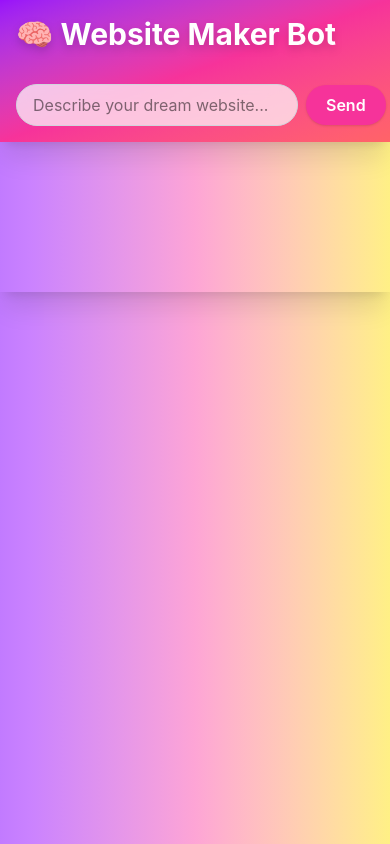
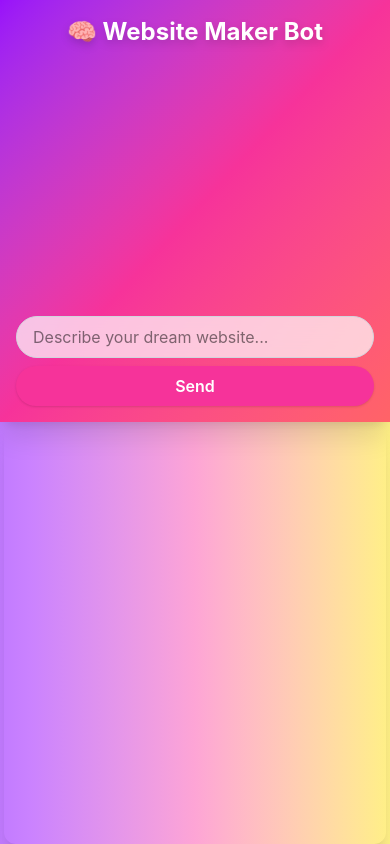
Before and after one commit to omp0110/Frontend, a React (Vite) app: page / in a window 390 px wide. Built offline with nearby package versions, Linux system fonts and the light colour scheme.

Commit message:
responsive

```diff
--- a/src/App.jsx
+++ b/src/App.jsx
@@ -6,13 +6,14 @@ export default function App() {
 
   const [previewUrl, setPreviewUrl] = React.useState("");
   return (
-    <div className="flex flex-col md:flex-row h-screen bg-gradient-to-r from-purple-400 via-pink-300 to-yellow-200">
-      <div className="md:w-1/2 w-full backdrop-blur-md bg-white/30 shadow-xl overflow-y-hidden">
-        <Chat setPreviewUrl={setPreviewUrl} />
-      </div>
-      <div className="md:w-1/2 w-full">
-        <Preview url={previewUrl} />
-      </div>
-    </div>
+    <div className="flex flex-col md:flex-row h-screen bg-gradient-to-r from-purple-400 via-pink-300 to-yellow-200 overflow-hidden">
+  <div className="md:w-1/2 w-full h-1/2 md:h-full backdrop-blur-md bg-white/30 shadow-xl">
+    <Chat setPreviewUrl={setPreviewUrl} />
+  </div>
+  <div className="md:w-1/2 w-full h-1/2 md:h-full">
+    <Preview url={previewUrl} />
+  </div>
+</div>
+
   );
 }
--- a/src/components/Chat.jsx
+++ b/src/components/Chat.jsx
@@ -102,9 +102,9 @@ export default function Chat({ setPreviewUrl }) {
 
   return (
     <div className="flex flex-col h-full p-4 bg-gradient-to-br from-purple-600 via-pink-500 to-red-400">
-      <h2 className="text-3xl font-bold mb-4 text-white drop-shadow-lg">🧠 Website Maker Bot</h2>
+      <h2 className="text-2xl sm:text-3xl font-bold mb-4 text-white drop-shadow-lg text-center sm:text-left">🧠 Website Maker Bot</h2>
 
-      <div className="flex-1 overflow-y-auto space-y-4 pr-2">
+      <div className="flex-1 overflow-y-auto space-y-4 pr-1 sm:pr-2">
         {messages.map((msg, index) => (
           <motion.div
             key={index}
@@ -139,10 +139,10 @@ export default function Chat({ setPreviewUrl }) {
         <div ref={chatEndRef} />
       </div>
 
-      <form onSubmit={handleSubmit} className="mt-4 flex gap-2 items-center">
+      <form onSubmit={handleSubmit} className="mt-4 flex flex-col sm:flex-row gap-2 items-center">
         <input
           type="text"
-          className="flex-1 px-4 py-2 rounded-full bg-white/70 backdrop-blur-md border border-gray-300 focus:outline-none focus:ring-2 focus:ring-pink-400"
+          className="w-full px-4 py-2 rounded-full bg-white/70 backdrop-blur-md border border-gray-300 focus:outline-none focus:ring-2 focus:ring-pink-400"
           value={prompt}
           onChange={(e) => setPrompt(e.target.value)}
           placeholder="Describe your dream website..."
@@ -152,11 +152,9 @@ export default function Chat({ setPreviewUrl }) {
           whileTap={{ scale: 0.9 }}
           type="submit"
           disabled={loading}
-          className={`px-5 py-2 rounded-full font-semibold shadow transition ${
-            loading
-              ? "bg-gray-400 cursor-not-allowed"
-              : "bg-pink-500 hover:bg-pink-600 text-white"
-          }`}
+          className={`w-full sm:w-auto px-5 py-2 rounded-full font-semibold shadow transition ${
+        loading ? "bg-gray-400 cursor-not-allowed" : "bg-pink-500 hover:bg-pink-600 text-white"
+      }`}
         >
           {loading ? "Thinking..." : "Send"}
         </motion.button>
--- a/src/components/Preview.jsx
+++ b/src/components/Preview.jsx
@@ -4,7 +4,7 @@ import { motion } from "framer-motion";
 export default function Preview({ url }) {
   return (
     <motion.div
-      className="h-full w-full"
+      className="h-full w-full px-1 sm:px-0"
       initial={{ opacity: 0, x: 50 }}
       animate={{ opacity: 1, x: 0 }}
       transition={{ duration: 0.5 }}
@@ -12,7 +12,7 @@ export default function Preview({ url }) {
       <iframe
         src={url || "https://localhost:5173"}
         title="Live Preview"
-        className="w-full h-full border-0 shadow-xl"
+        className="w-full h-full min-h-[300px] sm:min-h-full rounded-xl sm:rounded-none border-0 shadow-xl"
       ></iframe>
     </motion.div>
   );
```
